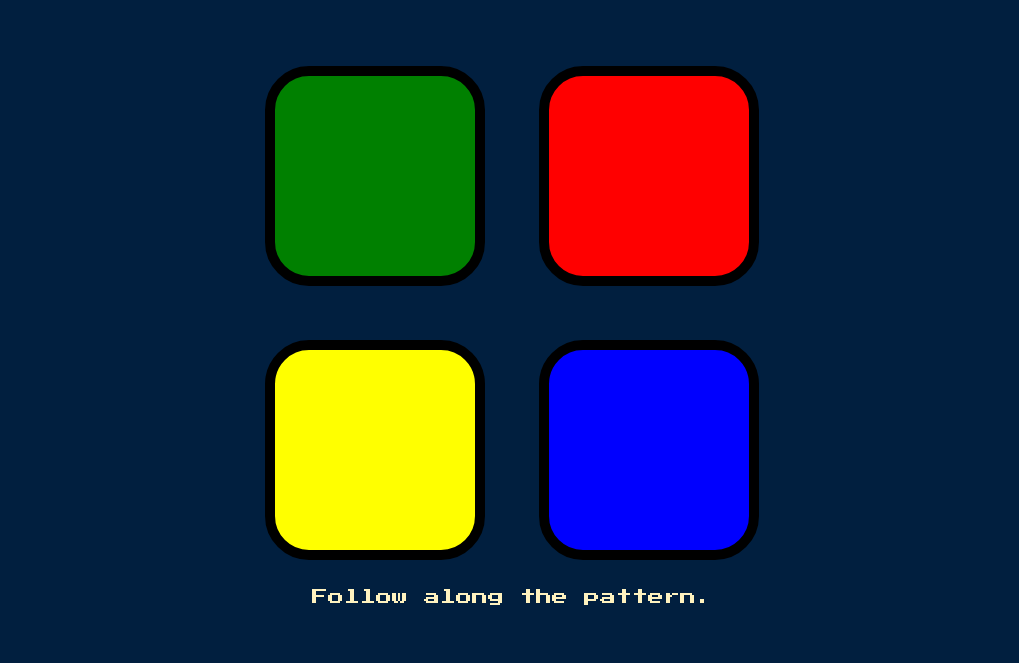
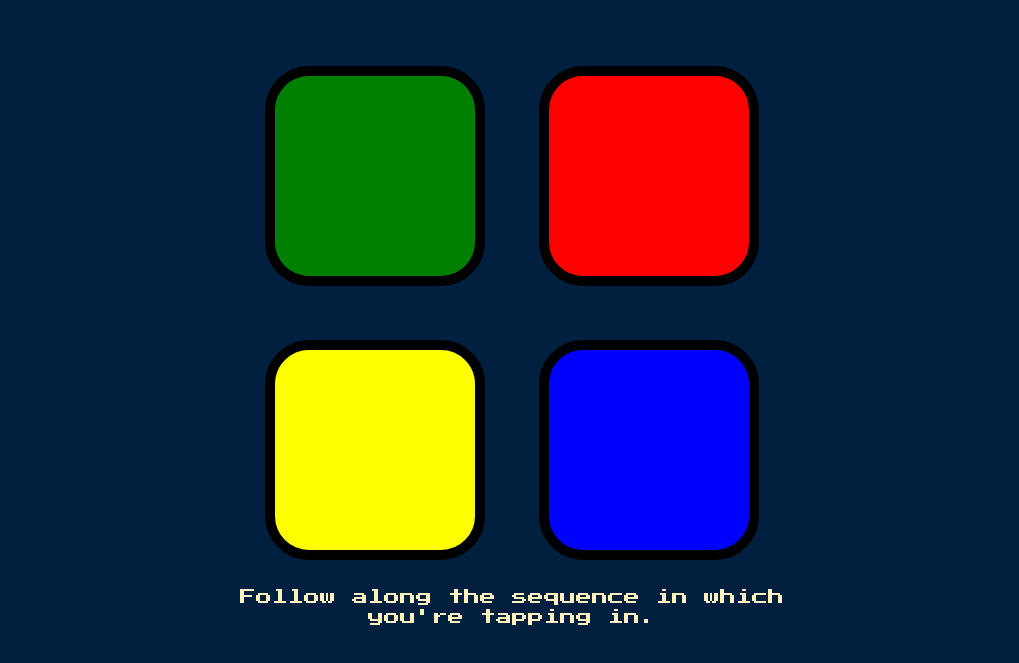
Before and after one commit to pantha704/Simon-Game, a plain HTML site: page index.html in a window 1280 px wide. Shown: the part 133-796 px from the top of the page, without its empty margins (128-1147 px from the left). Drawn offline with nearby package versions, Linux system fonts and the light colour scheme.

Commit message:
Update index.html

```diff
--- a/index.html
+++ b/index.html
@@ -33,7 +33,7 @@
       </div>
 
     </div>
-      <label id="caption">Follow along the pattern.</label>
+      <label id="caption">Follow along the sequence in which you're tapping in.</label>
   </div>
   <script src="https://code.jquery.com/jquery-3.7.0.js" integrity="sha256-JlqSTELeR4TLqP0OG9dxM7yDPqX1ox/HfgiSLBj8+kM=" crossorigin="anonymous"></script>
   <script src="game.js"></script>
```
